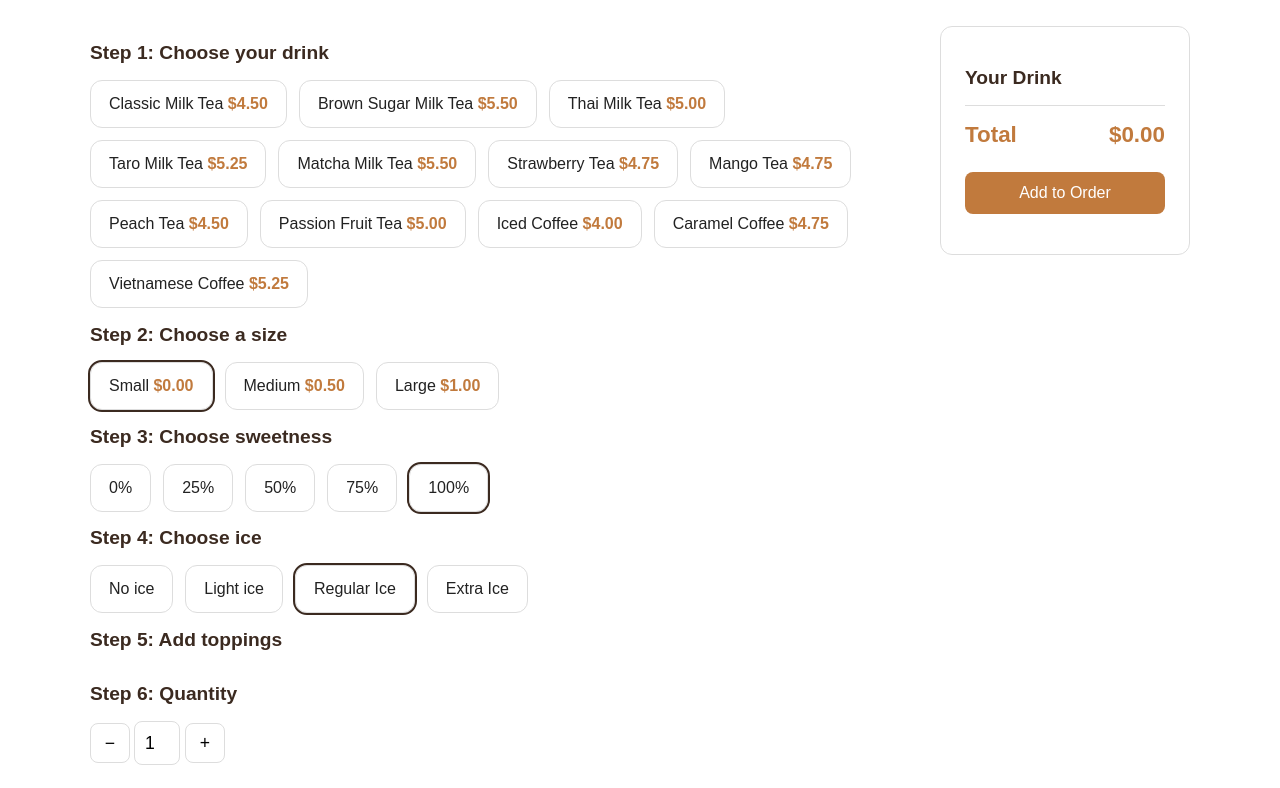
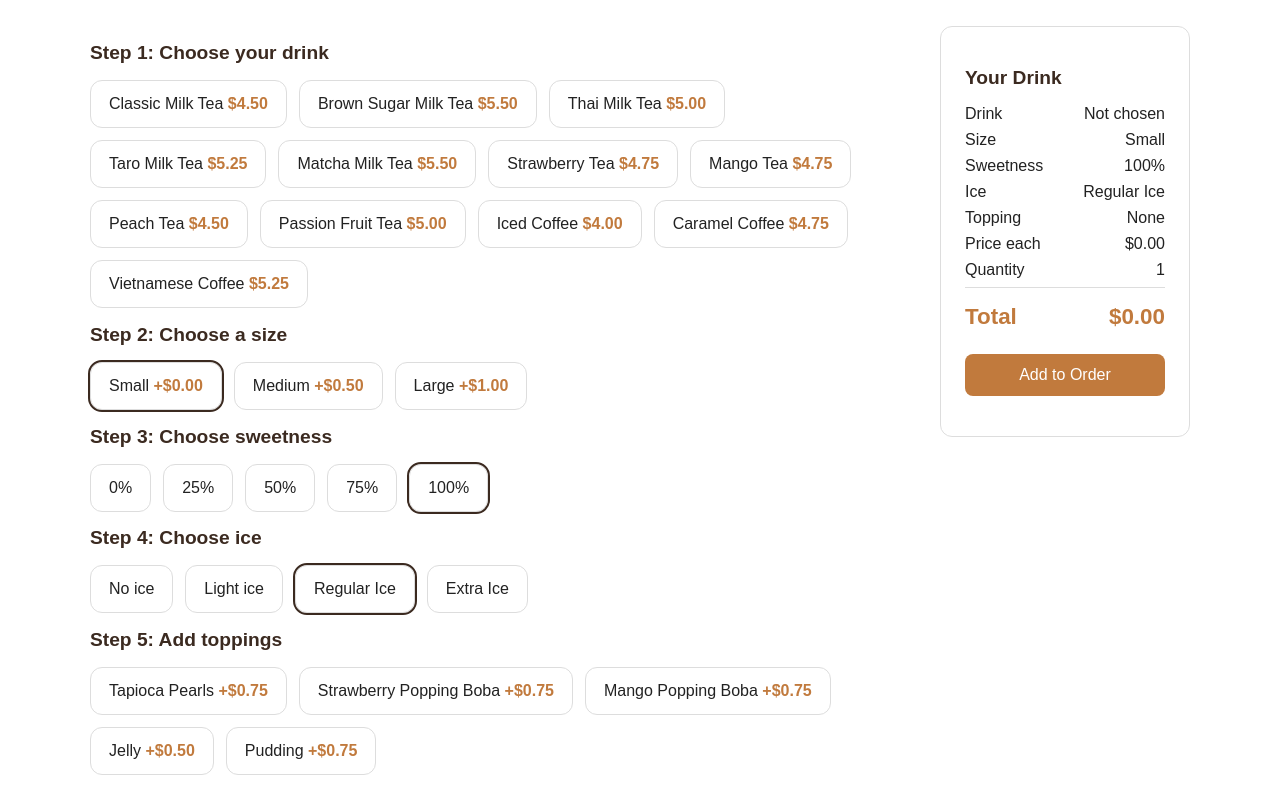
Before and after one commit to plorachavez-bot/Website-Source-Code, a plain HTML site: page build.html in a window 1280 px wide. Shown: the part 260-1048 px from the top of the page. Drawn offline with Linux system fonts and the light colour scheme.

Commit message:
Fix topping prices in build.html

```diff
--- a/build.html
+++ b/build.html
@@ -104,9 +104,7 @@
              size: [["Small", 0], ["Medium", .50],["Large", 1.00]],
             sweetness: ["0%", "25%", "50%", "75%", "100%"].map(name => [name, 0]),
             ice: ["No ice", "Light ice", "Regular Ice", "Extra Ice"].map(name => [name,0]),
-            topping: [["Tapioca Pearls", 0.75], ["Strawberry Popping Boba",0.75], ["Mango Popping Boba", 0.75], ["Jelly", 0.75], ["Pudding", 0.75]]
-
-            ["Jelly", 0.50]
+            topping: [["Tapioca Pearls", 0.75], ["Strawberry Popping Boba",0.75], ["Mango Popping Boba", 0.75], ["Jelly", 0.50], ["Pudding", 0.75]]
         };
         const defaults = ["Small", "100%", "Regular Ice"];
 
@@ -118,7 +116,7 @@
                 const checked = defaults.includes(name) ? "checked" : "";
                 let label = name;
                 if (group === "drink") label += ` <span class="price">$${price.toFixed(2)}</span>`;
-                if (group === "size"|| group === "topping") label += ` <span class="price">$${price.toFixed(2)}</span>`;
+                if (group === "size"|| group === "topping") label += ` <span class="price">+$${price.toFixed(2)}</span>`;
                 html += ` <label><input type="${type}" name="${group}" value="${name}" data-price="${price}" ${checked}> <span class="option">${label}</span></label>`;
 
 
```
